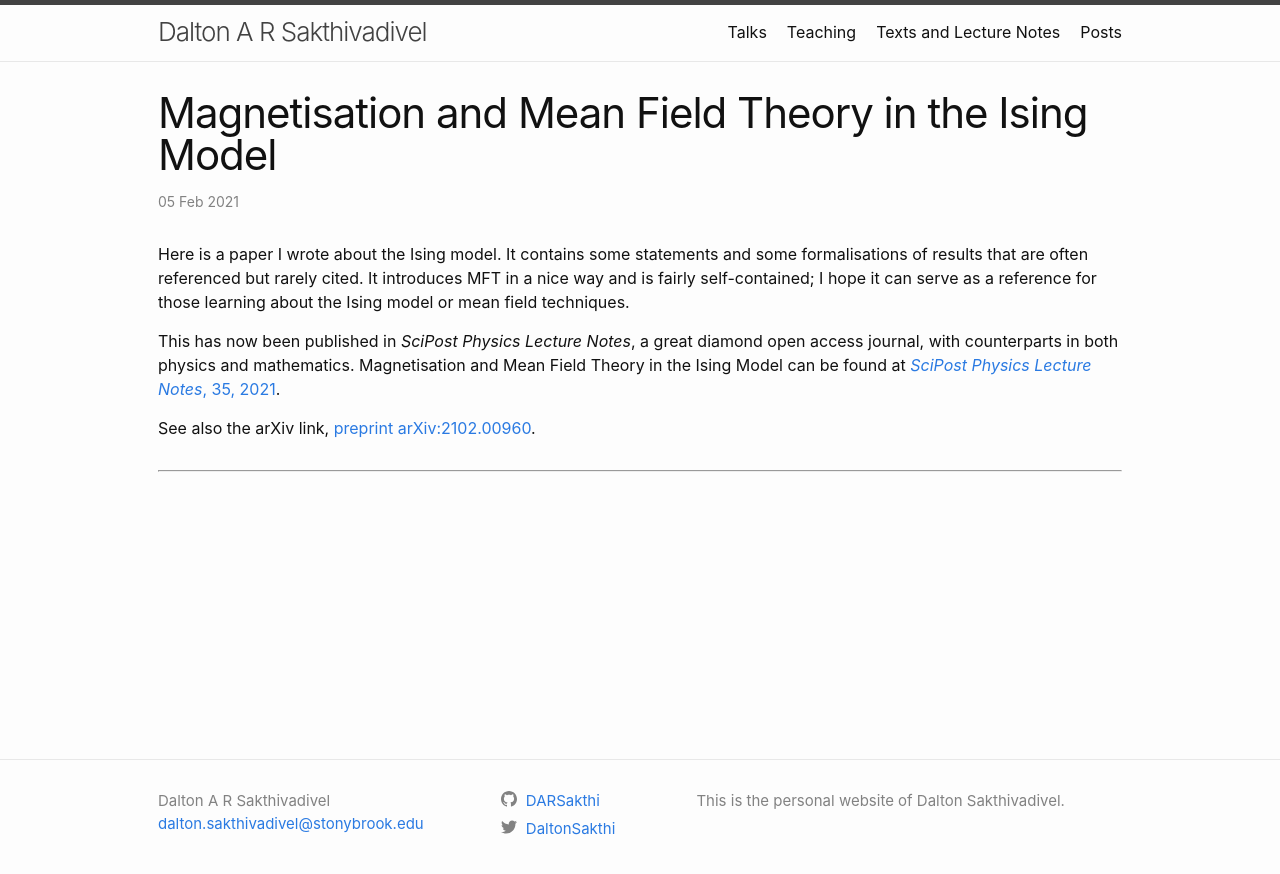
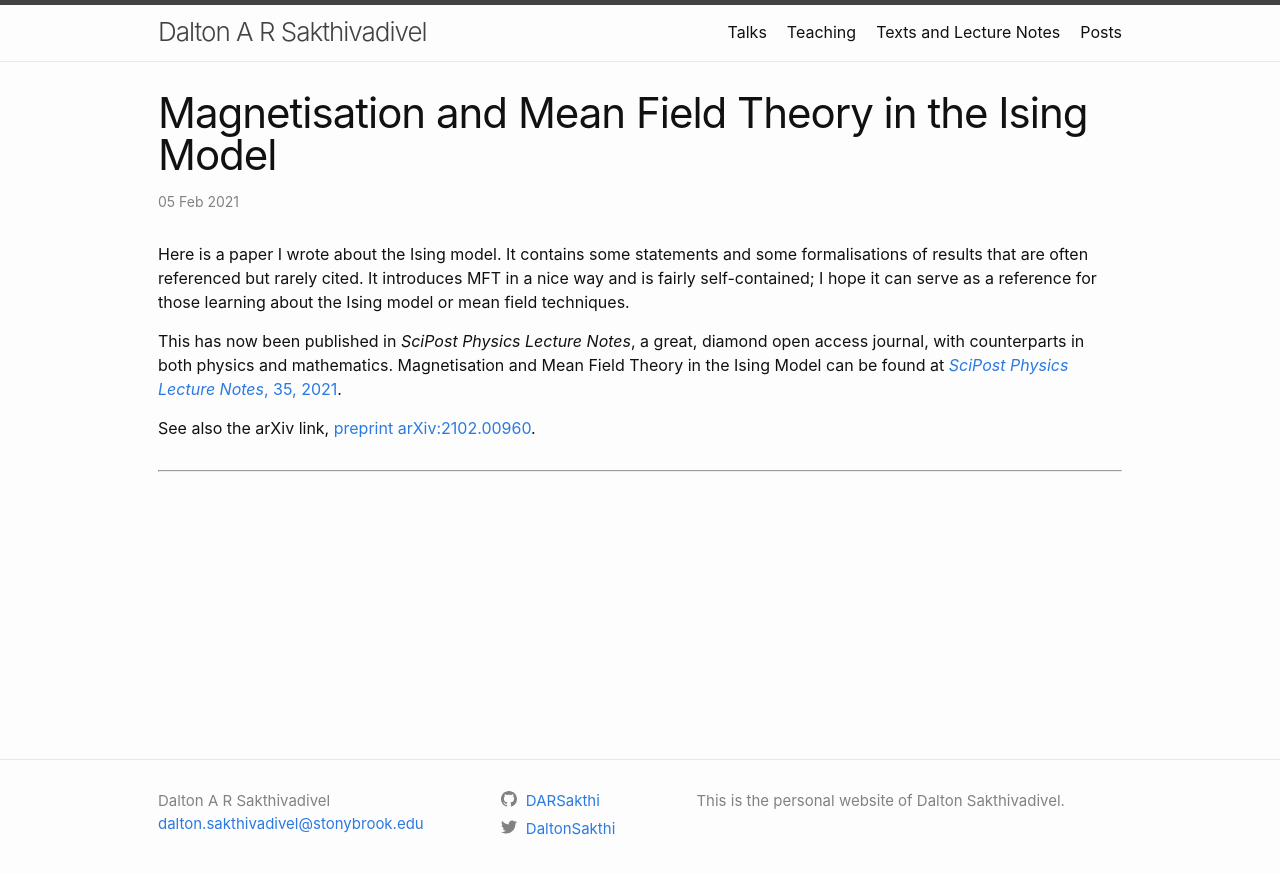
Before and after one commit to DARSakthi/DARSakthi.github.io, a Jekyll site: the page built from _texts/02-MFT-IM.markdown, in a window 1280 px wide. Shown: the top 874 px of the page. Built offline with Jekyll 4.4.1, drawn with Linux system fonts in a browser that asks for light colours; comment, search, counter and statistics services are not loaded.

```diff
--- a/_texts/02-MFT-IM.markdown
+++ b/_texts/02-MFT-IM.markdown
@@ -9,6 +9,6 @@ date: 2021-02-05
 Here is a paper I wrote about the Ising model. It contains some statements and some formalisations of results that are often referenced but rarely cited. It introduces MFT in a
 nice way and is fairly self-contained; I hope it can serve as a reference for those learning about the Ising model or mean field techniques.
 
-This has now been published in _SciPost Physics Lecture Notes_, a great diamond open access journal, with counterparts in both physics and mathematics. Magnetisation and Mean Field Theory in the Ising Model can be found at [_SciPost Physics Lecture Notes_, 35, 2021](https://scipost.org/SciPostPhysLectNotes.35).
+This has now been published in _SciPost Physics Lecture Notes_, a great, diamond open access journal, with counterparts in both physics and mathematics. Magnetisation and Mean Field Theory in the Ising Model can be found at [_SciPost Physics Lecture Notes_, 35, 2021](https://scipost.org/SciPostPhysLectNotes.35).
 
 See also the arXiv link, [preprint arXiv:2102.00960](https://arxiv.org/abs/2102.00960).
```
